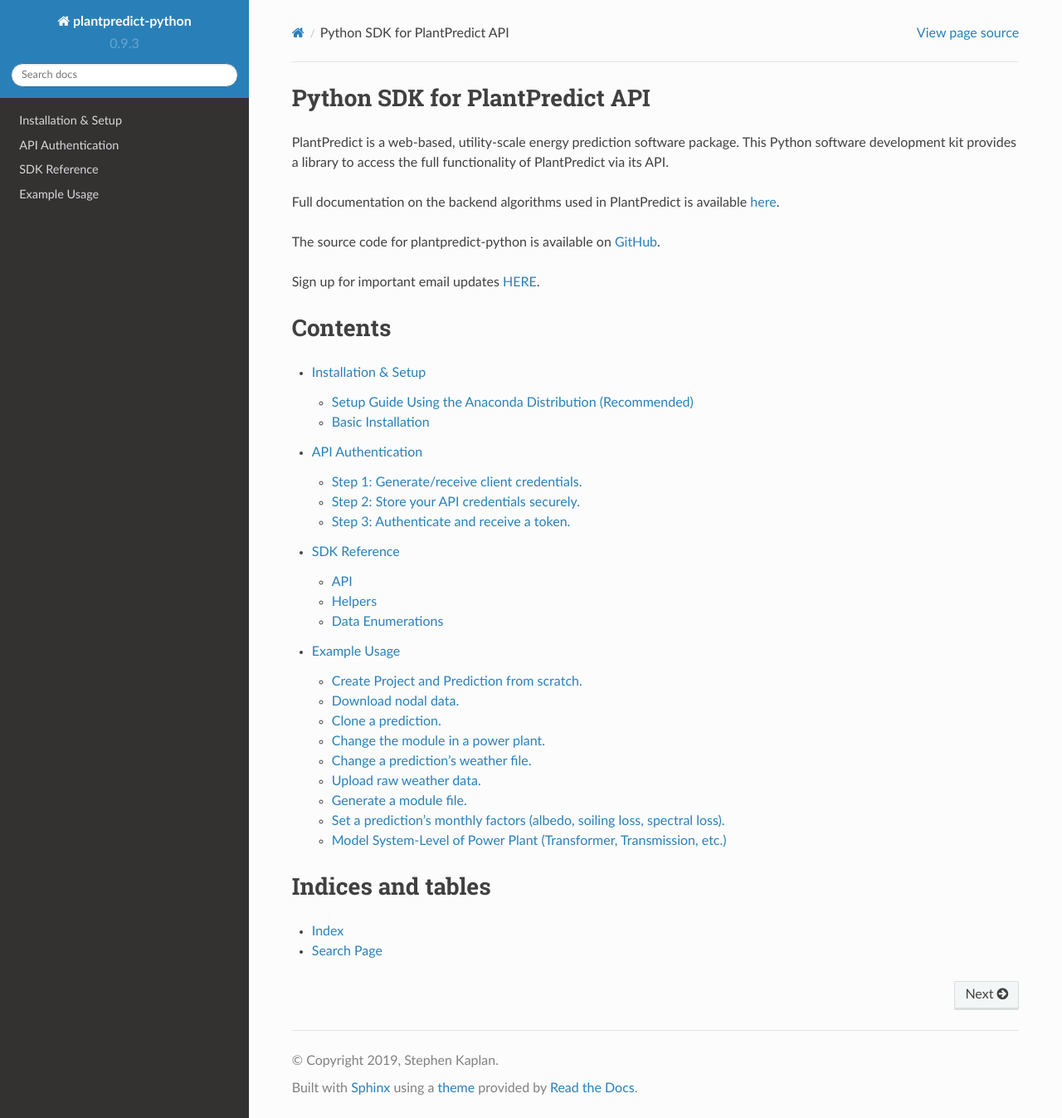
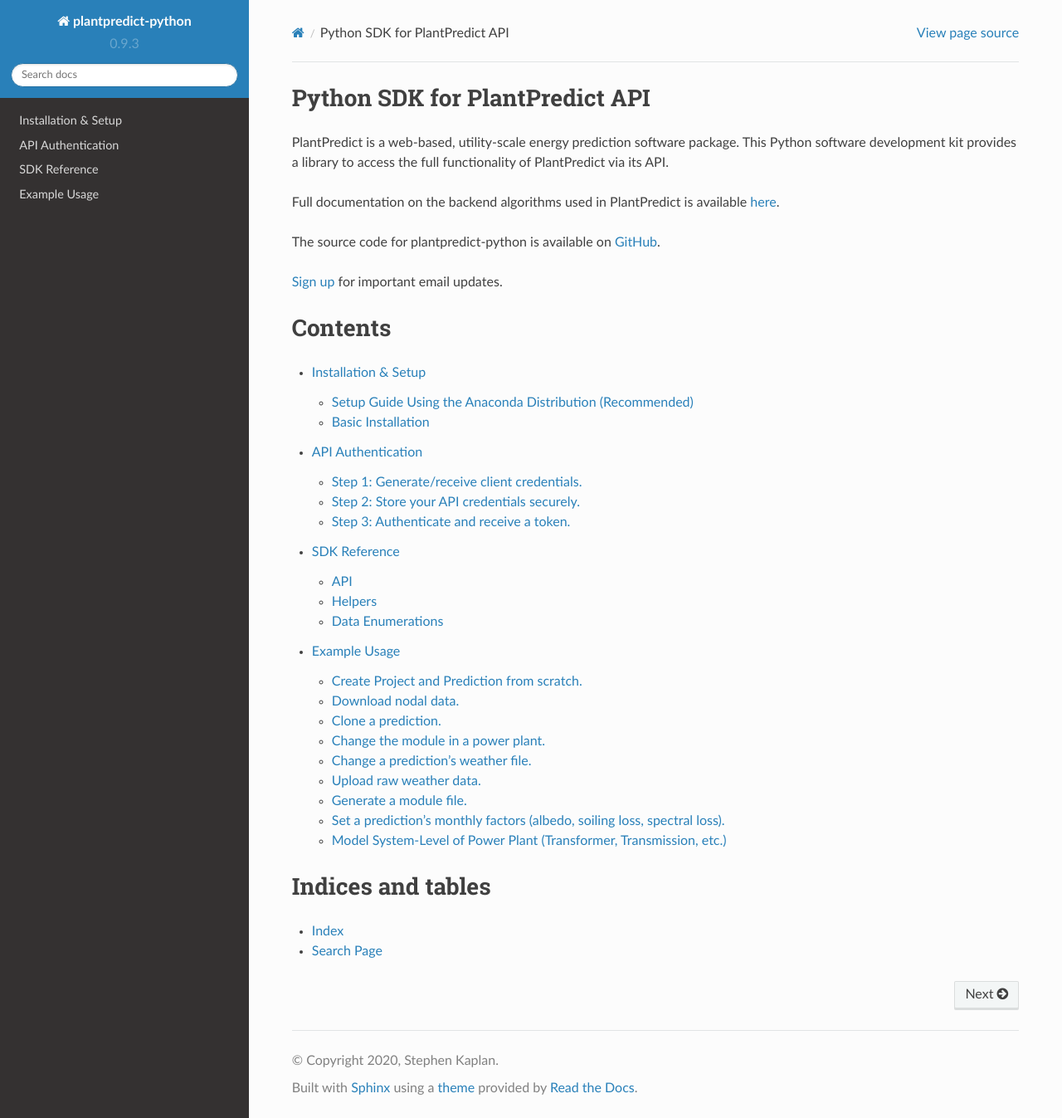
Before and after one commit to adriesse/plantpredict-python, a Sphinx documentation site: the page built from docs/index.rst, in a window 1280 px wide and 1347 px high. Shown: the whole window at 83% size. Built offline with Sphinx 7.4.7 and the Read the Docs theme 2.0.0, drawn with Linux system fonts in a browser that asks for light colours.

Commit message:
powerplant documentation touch ups 1

```diff
--- a/docs/conf.py
+++ b/docs/conf.py
@@ -57,7 +57,7 @@
 
 # General information about the project.
 project = u'plantpredict-python'
-copyright = u'2019, Stephen Kaplan'
+copyright = u'2020, Stephen Kaplan'
 author = u'Stephen Kaplan'
 
 # The version info for the project you're documenting, acts as replacement for
--- a/docs/index.rst
+++ b/docs/index.rst
@@ -15,8 +15,9 @@
 The source code for plantpredict-python is available on `GitHub
 <https://github.com/stephenkaplan/plantpredict-python>`_.
 
-Sign up for important email updates `HERE
-<https://docs.google.com/forms/d/e/1FAIpQLSex1MjHe2c6SUXSL4faLqOKpJMvzFZ7e8nfMl4sVn66OcrCeQ/viewform>`_.
+`Sign up <https://docs.google.com/forms/d/e/1FAIpQLSex1MjHe2c6SUXSL4faLqOKpJMvzFZ7e8nfMl4sVn66OcrCeQ/viewform>`_ for
+important email updates.
+
 
 
 Contents
```
Also changed, not shown: 1 other file.
